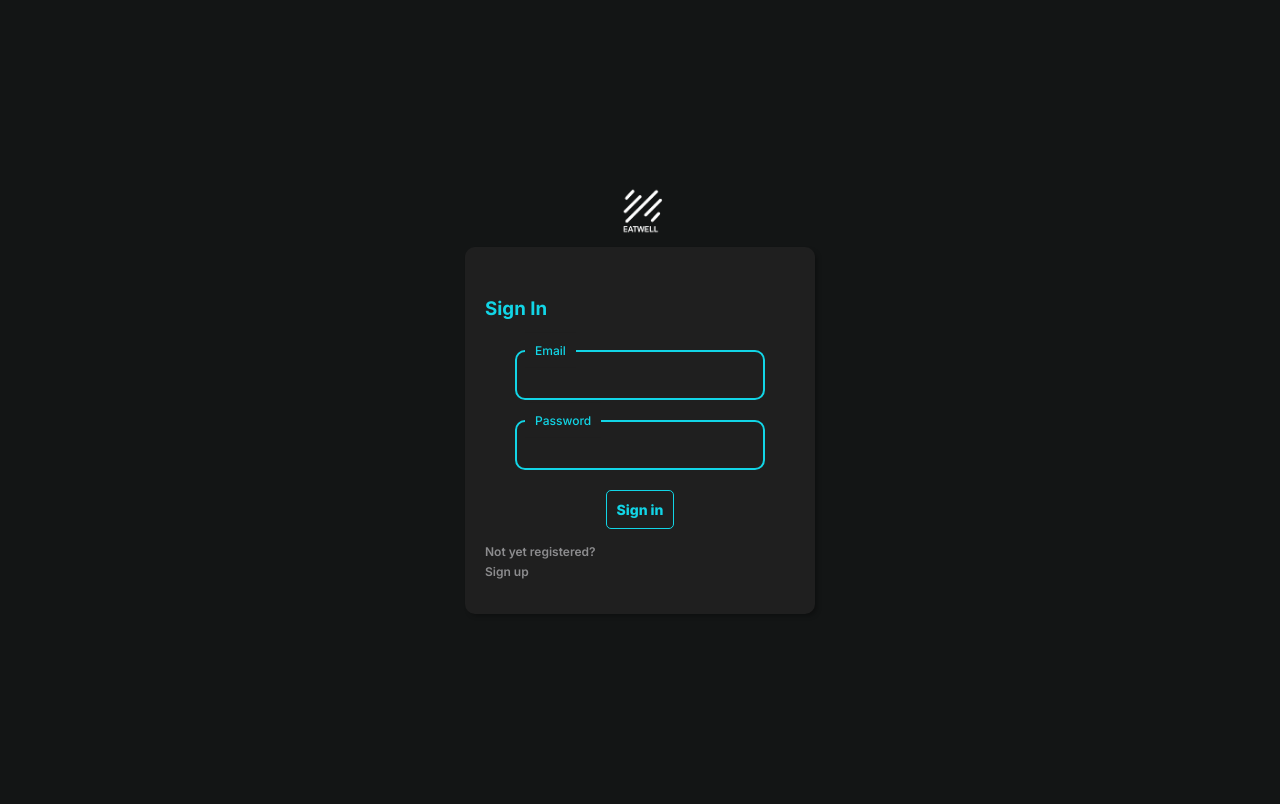
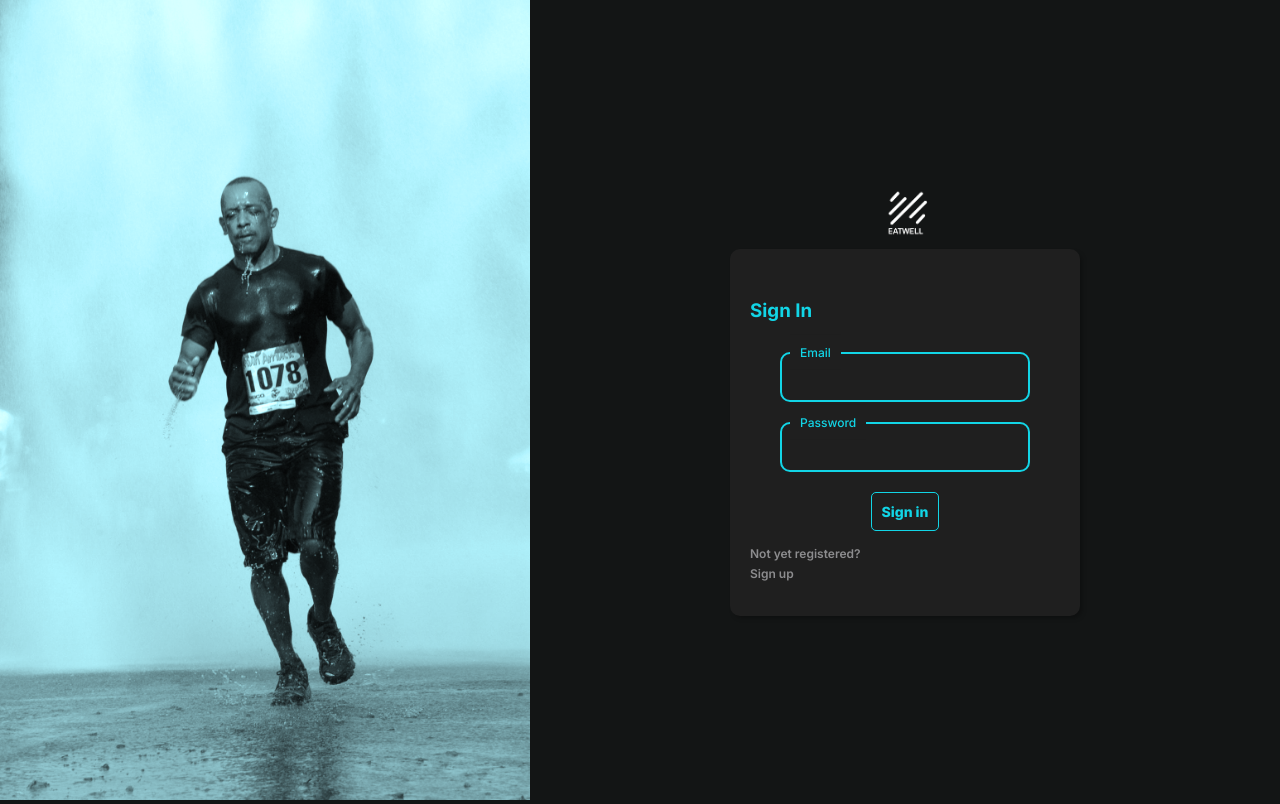
Before and after one commit to lewisharris/Eatwell, a React (Create React App) app in the folder client/: page /login in a window 1280 px wide. Built offline with nearby package versions, Linux system fonts and the light colour scheme; no server answers.

Commit message:
homepage image

```diff
--- a/client/src/components/auth/Login.js
+++ b/client/src/components/auth/Login.js
@@ -1,4 +1,4 @@
-import React, { useState, useContext } from "react";
+import React, { useState, useEffect, useContext } from "react";
 import { useHistory } from "react-router-dom";
 import axios from "axios";
 import UserContext from "../../context/userContext";
@@ -11,13 +11,17 @@ import Button from "../reusablecomponents/Button";
 import P from "../reusablecomponents/P";
 import Logo from "../reusablecomponents/Logo";
 import LoadingIcon from "../reusablecomponents/LoadingIcon";
+import SideImage from "../misc/SideImage";
+import Runner from "../../images/runner.jpg";
+import AuthFormContainer from "../misc/AuthFormContainer";
 
 export default function Login() {
   const [email, setEmail] = useState();
   const [loading, setLoading] = useState(false);
   const [password, setPassword] = useState();
   const [error, setError] = useState();
-
+  const [splitScreen, setSplitScreen] = useState(false);
+  let windowWidth = window.innerWidth;
   const { setUserData } = useContext(UserContext);
   const history = useHistory();
 
@@ -49,9 +53,24 @@ export default function Login() {
     }
   };
 
+  const getViewport = () => {
+    windowWidth = window.innerWidth;
+    if (windowWidth > 700) {
+      setSplitScreen(true);
+    } else {
+      setSplitScreen(false);
+    }
+  };
+
   const goToRegister = () => {
     history.push("/register");
   };
+
+  useEffect(() => {
+    getViewport();
+    window.addEventListener("resize", () => getViewport());
+    window.removeEventListener("resize", getViewport);
+  }, [windowWidth]);
 
   return loading === true ? (
     <AuthPageBg>
@@ -59,6 +78,10 @@ export default function Login() {
     </AuthPageBg>
   ) : (
     <AuthPageBg>
+      <div>
+        {splitScreen ? <SideImage src={Runner} alt="front image" /> : null}
+      </div>
+      <AuthFormContainer>
         <Logo />
         <Form onSubmit={submitForm}>
           <H3>Sign In</H3>
@@ -91,6 +114,7 @@ export default function Login() {
             <P>Sign up </P>
           </div>
         </Form>
+      </AuthFormContainer>
     </AuthPageBg>
   );
 }
--- /dev/null
+++ b/client/src/components/misc/AuthFormContainer.js
@@ -0,0 +1,11 @@
+import styled from "styled-components";
+
+const AuthFormContainer = styled.div`
+  display: flex;
+  flex-direction: column;
+  justify-content: center;
+  align-items: center;
+  margin: 0px auto;
+`;
+
+export default AuthFormContainer;
--- a/client/src/components/misc/AuthPageBg.js
+++ b/client/src/components/misc/AuthPageBg.js
@@ -6,7 +6,7 @@ const AuthPageBg = styled.div`
   min-height: 100vh;
   display: flex;
   justify-content: center;
-  flex-direction: column;
+  flex-direction: row;
   position: relative;
   background: ${props => props.theme.background};
 `;
--- /dev/null
+++ b/client/src/components/misc/SideImage.js
@@ -0,0 +1,9 @@
+import React from "react";
+import styled from "styled-components";
+
+const SideImage = styled.img`
+  height: 100vh;
+  filter: sepia() hue-rotate(140deg);
+`;
+
+export default SideImage;
```
Also changed, not shown: client/src/images/runner.jpg (added), 1 other file (tests, documents, lock files or other folders). Lines whose indentation alone changed are shown as unchanged.
